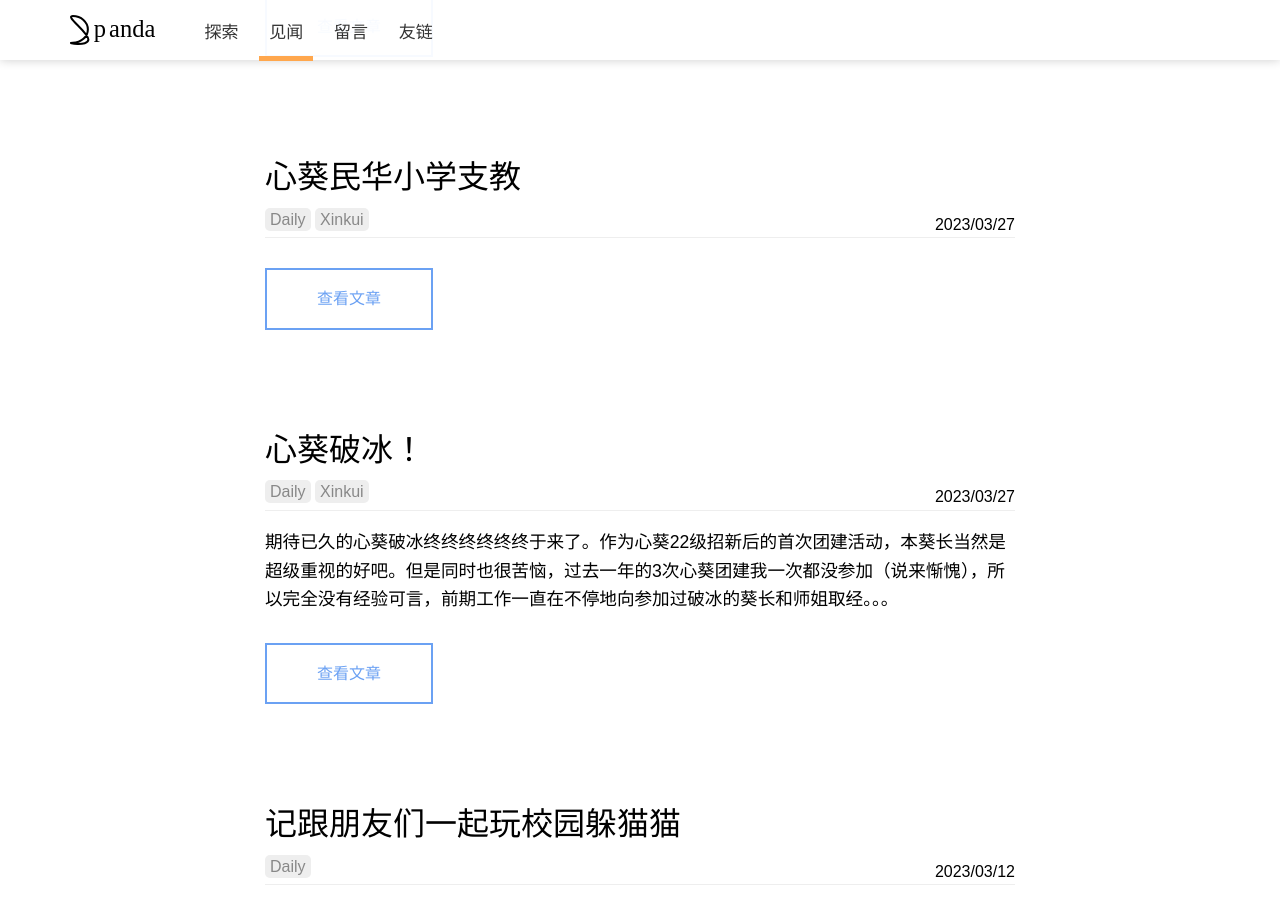
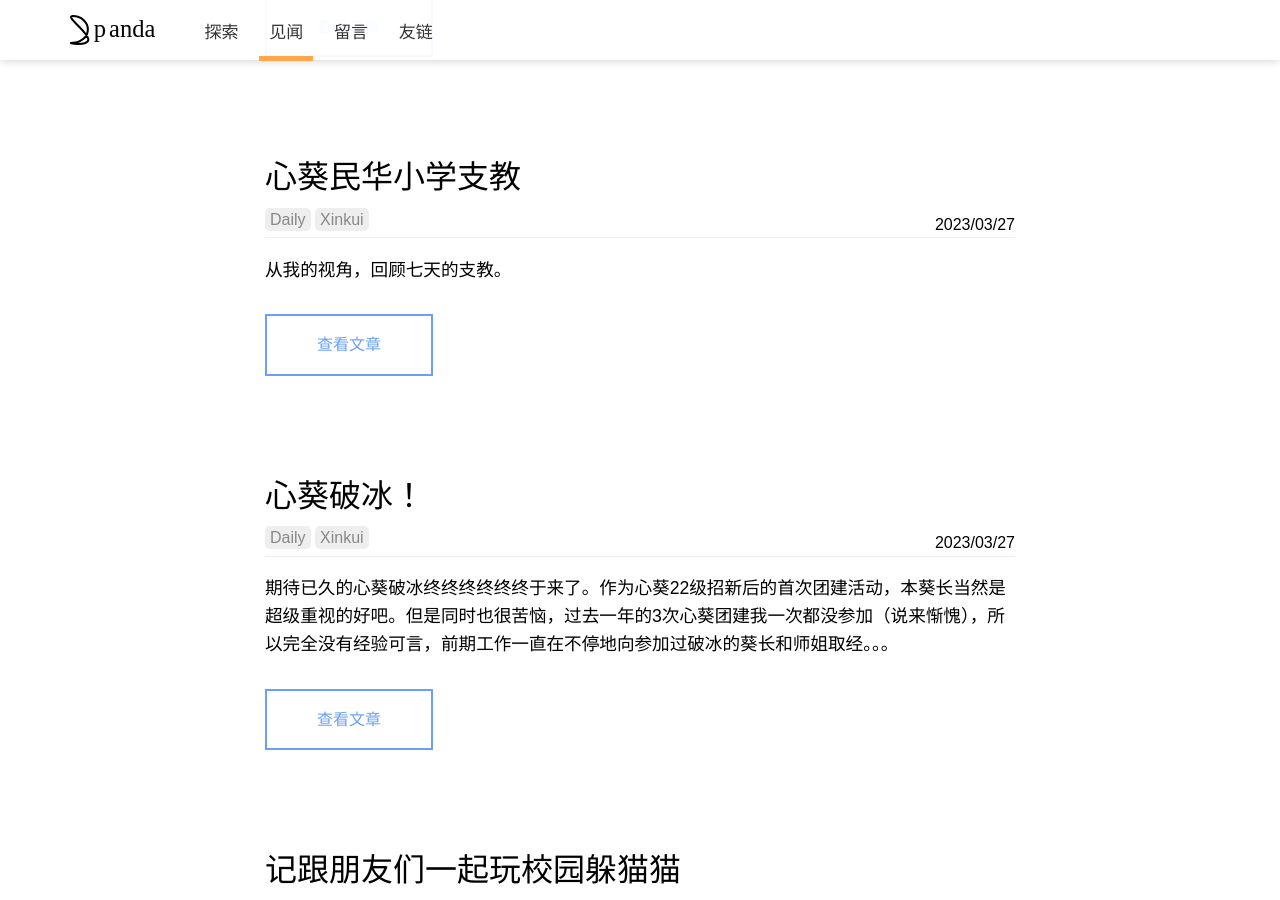
Before and after one commit to pandacase/pandacase.github.io, a Jekyll site: the page built from daily/index.html, in a window 1280 px wide and 900 px high, scrolled down 1598 px. Built offline with Jekyll 4.4.1, drawn with Linux system fonts in a browser that asks for light colours; nearby versions of some CDN libraries; some web fonts are replaced; comment, search, counter and statistics services are not loaded; a style sheet for code colours, icons or effects is not loaded.

Commit message:
Update 2023-08-01-xinkuizhijiao.md

```diff
--- a/_posts/2023-08-01-xinkuizhijiao.md
+++ b/_posts/2023-08-01-xinkuizhijiao.md
@@ -7,3 +7,36 @@
   - xinkui
 image: https://s1.ax1x.com/2023/03/27/ppsUlss.png
 ---
+
+从我的视角，回顾七天的支教。
+
+
+## # 前期准备
+
+
+
+## # 探一探学校
+
+
+
+## # 第一天
+
+
+
+## # 第二天
+
+
+## # 第三天
+
+
+## # 第四天
+
+
+## # 第五天
+
+
+
+## # 第六天
+
+
+## # 第七天
```
